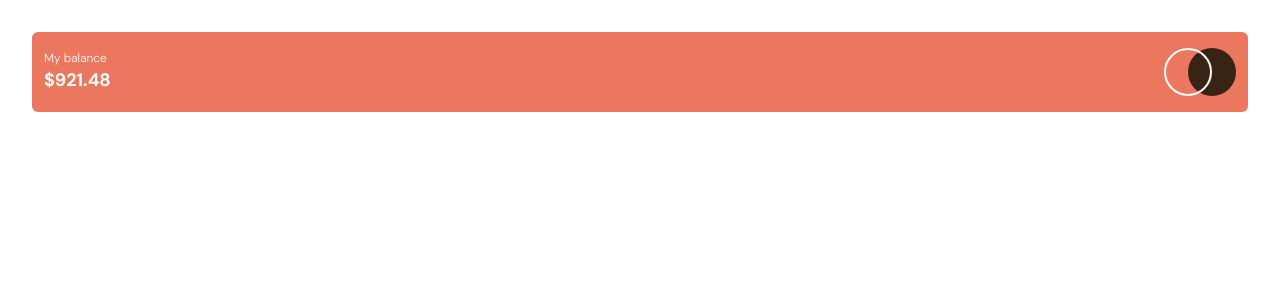
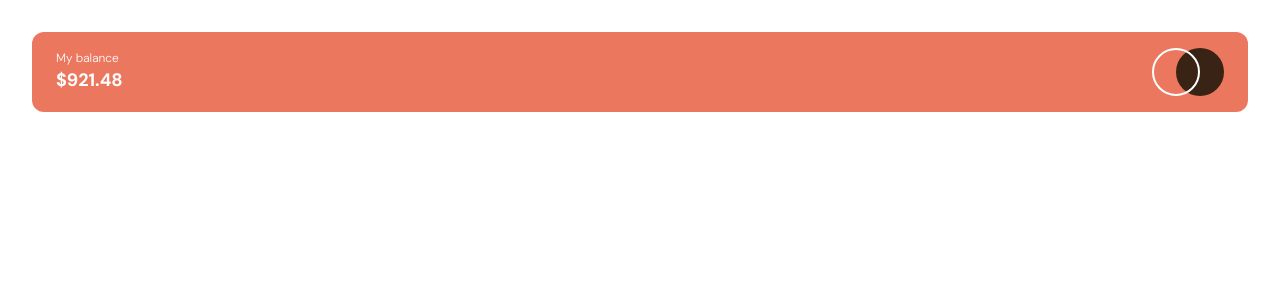
Before and after one commit to mmustaphak/mmustaphak-expenses-chart-component, a React (Vite) app: page / in a window 1280 px wide. Shown: the top 300 px of the page. Built offline with nearby package versions, Linux system fonts and the light colour scheme.

Commit message:
Applied styling to header component for larger screen sizes

```diff
--- a/src/components/Header.jsx
+++ b/src/components/Header.jsx
@@ -1,7 +1,7 @@
 import logo from "../assets/logo.svg"
 const Header = ()=>{
     return(
-        <header className="flex justify-between items-center min-w-[305px] px-3 py-4 rounded-md bg-soft-red text-white">
+        <header className="flex justify-between items-center min-w-[305px] px-3 py-4 rounded-md bg-soft-red text-white min-[450px]:rounded-xl min-[450px]:px-6">
             <div>
                 <p className="text-xs font-light">My balance</p>
                 <strong className="text-lg">$921.48</strong>
```
